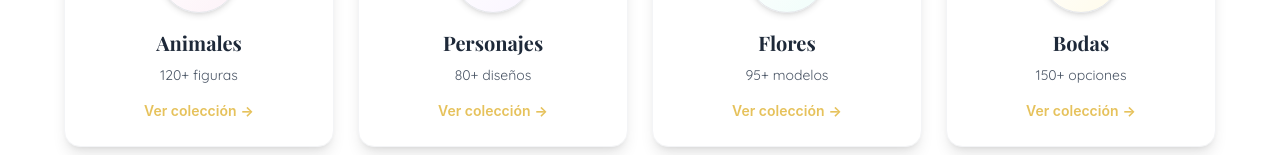
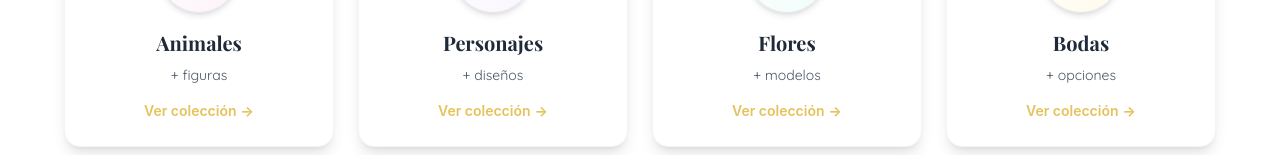
Before and after one commit to Aaron-Galarza/ModeladoPao, a React (Vite) app in the folder Frontend/: page / in a window 1280 px wide. Shown: the part 1341-1496 px from the top of the page. Built offline with nearby package versions, Linux system fonts and the light colour scheme; no server answers.

Commit message:
aplicar cambios

```diff
--- a/Frontend/src/pages/home.tsx
+++ b/Frontend/src/pages/home.tsx
@@ -33,10 +33,10 @@ const HomePage: React.FC = () => {
   };
 
   const featured = [
-    { name: 'Animales', icon: <FaPaw className="text-3xl" />, count: '120+ figuras', bg: 'from-white to-pink-50', hover: 'text-pink-600' },
-    { name: 'Personajes', icon: <FaUserAlt className="text-3xl" />, count: '80+ diseños', bg: 'from-white to-purple-50', hover: 'text-purple-600' },
-    { name: 'Flores', icon: <FaLeaf className="text-3xl" />, count: '95+ modelos', bg: 'from-white to-teal-50', hover: 'text-teal-600' },
-    { name: 'Bodas', icon: <FaHeart className="text-3xl" />, count: '150+ opciones', bg: 'from-white to-amber-50', hover: 'text-amber-600' },
+    { name: 'Animales', icon: <FaPaw className="text-3xl" />, count: '+ figuras', bg: 'from-white to-pink-50', hover: 'text-pink-600' },
+    { name: 'Personajes', icon: <FaUserAlt className="text-3xl" />, count: '+ diseños', bg: 'from-white to-purple-50', hover: 'text-purple-600' },
+    { name: 'Flores', icon: <FaLeaf className="text-3xl" />, count: '+ modelos', bg: 'from-white to-teal-50', hover: 'text-teal-600' },
+    { name: 'Bodas', icon: <FaHeart className="text-3xl" />, count: '+ opciones', bg: 'from-white to-amber-50', hover: 'text-amber-600' },
   ];
 
   return (
```
